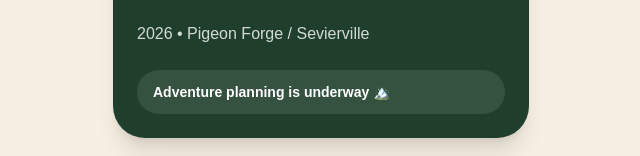
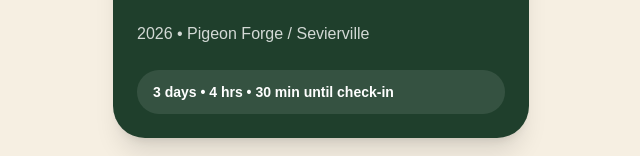
Before and after one commit to jchoate2009-hue/choate-family-adventures, a Next.js app: page / in a window 1280 px wide. Shown: the part 170-326 px from the top of the page, without its empty margins (319-959 px from the left). Built offline with nearby package versions, Linux system fonts and the light colour scheme.

Commit message:
Basecamp: add live countdown

```diff
--- /dev/null
+++ b/src/components/Countdown.tsx
@@ -0,0 +1,41 @@
+"use client";
+
+import { useEffect, useState } from "react";
+
+type CountdownProps = {
+  targetDate: string;
+};
+
+function getCountdown(targetDate: string) {
+  const target = new Date(targetDate).getTime();
+  const now = Date.now();
+  const diff = target - now;
+
+  if (diff <= 0) {
+    return "Adventure in progress!";
+  }
+
+  const days = Math.floor(diff / (1000 * 60 * 60 * 24));
+  const hours = Math.floor((diff / (1000 * 60 * 60)) % 24);
+  const minutes = Math.floor((diff / (1000 * 60)) % 60);
+
+  return `${days} days • ${hours} hrs • ${minutes} min until check-in`;
+}
+
+export function Countdown({ targetDate }: CountdownProps) {
+  const [countdown, setCountdown] = useState(() => getCountdown(targetDate));
+
+  useEffect(() => {
+    const timer = setInterval(() => {
+      setCountdown(getCountdown(targetDate));
+    }, 60000);
+
+    return () => clearInterval(timer);
+  }, [targetDate]);
+
+  return (
+    <div className="mt-6 rounded-full bg-white/10 px-4 py-3 text-sm font-bold">
+      {countdown}
+    </div>
+  );
+}
--- a/src/components/Hero.tsx
+++ b/src/components/Hero.tsx
@@ -1,4 +1,5 @@
 import { adventure } from "@/data/adventure";
+import { Countdown } from "./Countdown";
 
 export function Hero() {
   return (
@@ -15,9 +16,7 @@ export function Hero() {
         {adventure.year} • {adventure.location}
       </p>
 
-      <div className="mt-6 rounded-full bg-white/10 px-4 py-3 text-sm font-bold">
-        Adventure planning is underway 🏔️
-      </div>
+      <Countdown targetDate={adventure.dates.start} />
     </div>
   );
 }
```
